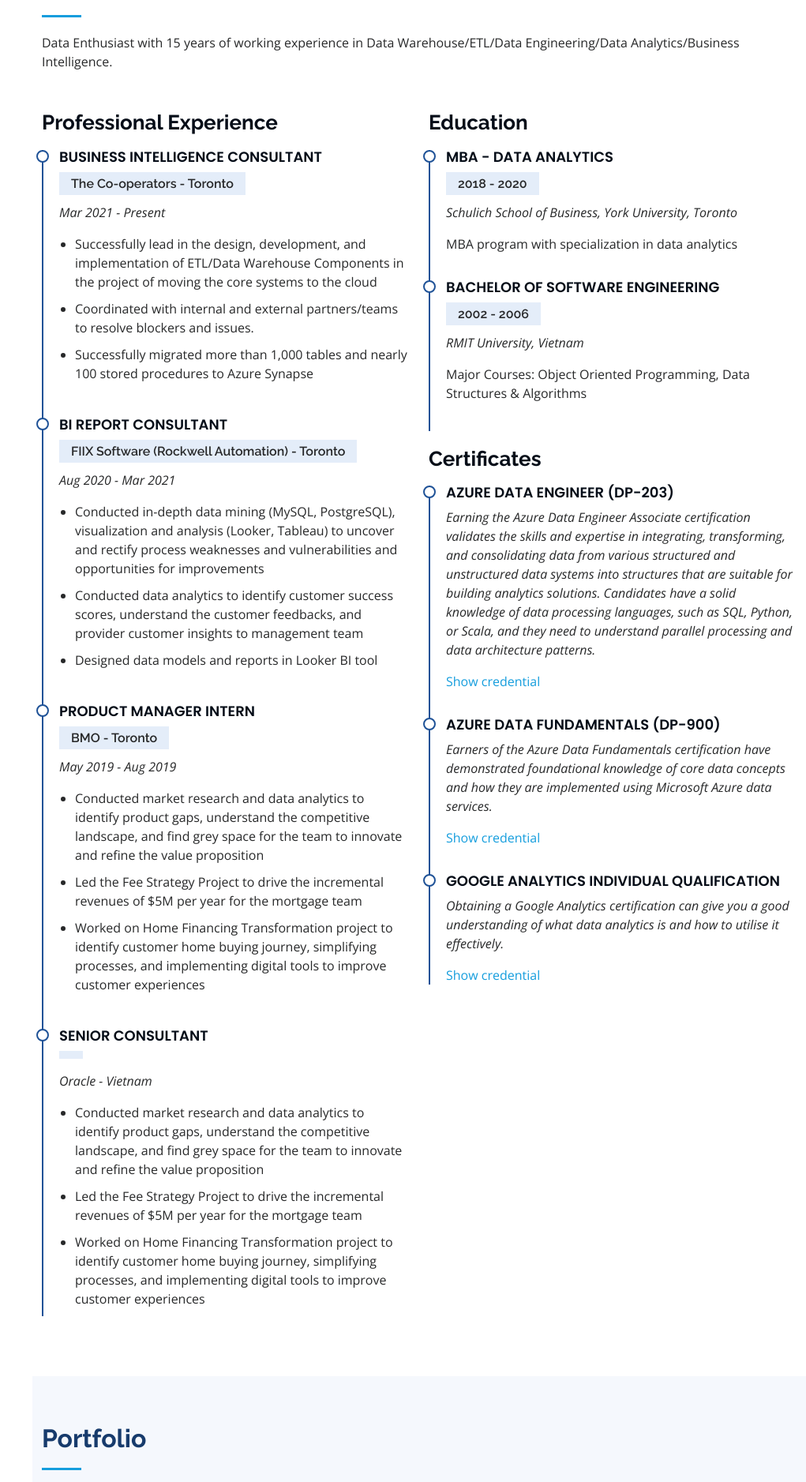
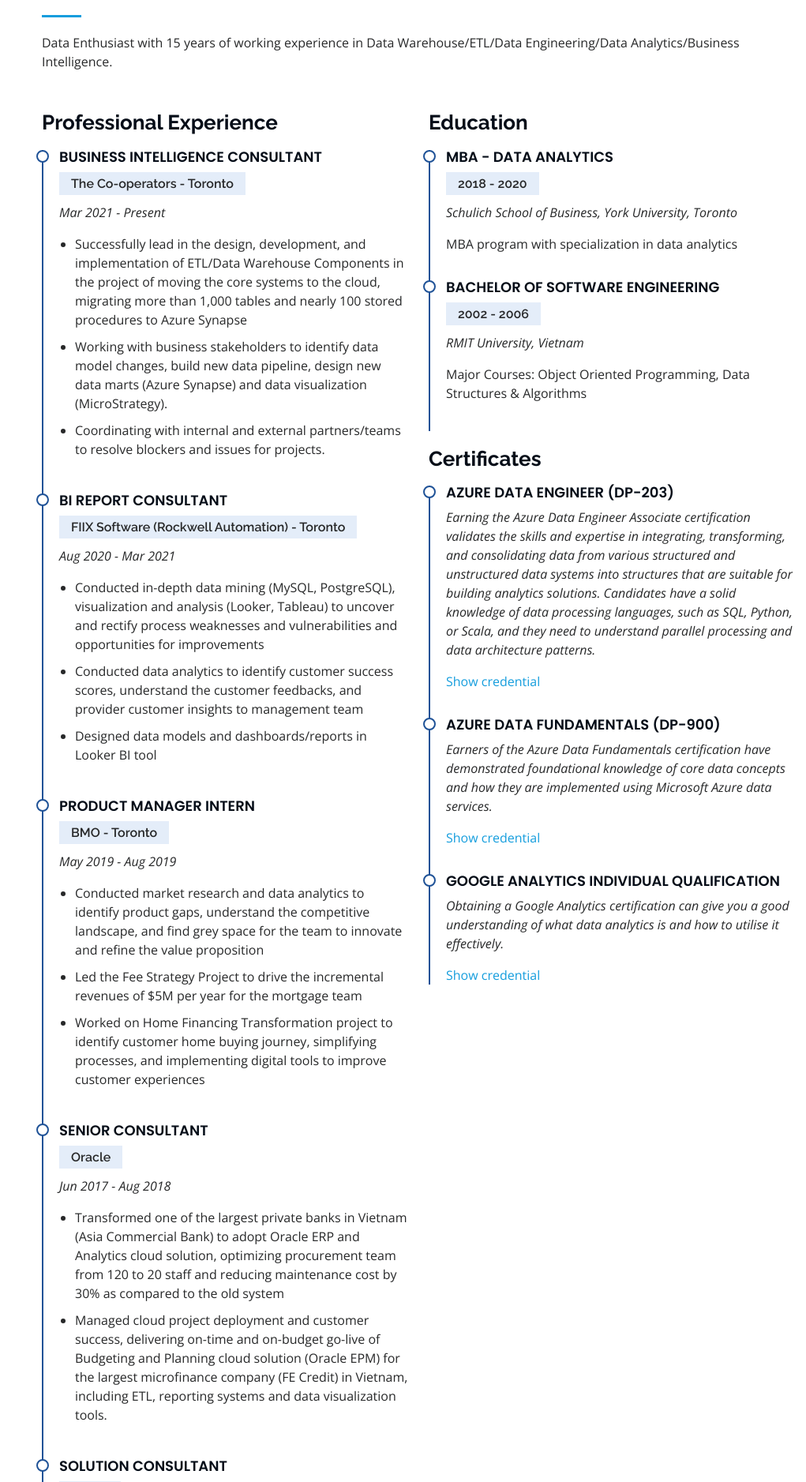
Before and after one commit to patrickdata/Patrick_Personal_Site, a Flask app: page / in a window 1280 px wide. Shown: the part 1868-3745 px from the top of the page at 79% size, without its empty margins (259-1280 px from the left). Run offline with Flask 3, Linux system fonts and the light colour scheme; some libraries are stand-ins or nearby versions.

Commit message:
second commit

```diff
--- a/main.py
+++ b/main.py
@@ -2,15 +2,25 @@ from flask import Flask, request
 from flask import render_template
 import datetime
 import smtplib
+import requests
 
+posts = requests.get("https://api.npoint.io/1d04317701f97c4c226d", verify=False).json()
 app = Flask(__name__)
-OWN_EMAIL = "YOUR OWN EMAIL ADDRESS"
-OWN_PASSWORD = "YOUR EMAIL ADDRESS PASSWORD"
+OWN_EMAIL = "patricknguyen2507@gmail.com"
+OWN_PASSWORD = "Kia@23921"
 
 @app.route("/")
 def home():
     current_year = datetime.datetime.now().year
-    return render_template("index.html", year=current_year)
+    return render_template("index.html", year=current_year, all_posts=posts)
+
+@app.route("/blogdetails/<int:index>")
+def show_post(index):
+    requested_post = None
+    for blog_post in posts:
+        if blog_post["id"] == index:
+            requested_post = blog_post
+    return render_template("blogdetails.html", post=requested_post)
 
 @app.route("/", methods=["GET", "POST"])
 def receive_data():
--- a/templates/blogdetails.html
+++ b/templates/blogdetails.html
@@ -55,7 +55,7 @@
           <li><a href="{{ url_for('home') }}" class="nav-link scrollto active"><i class="bx bx-home"></i> <span>Home</span></a></li>
           <li><a href="{{ url_for('home') }}#about" class="nav-link scrollto"><i class="bx bx-user"></i> <span>About</span></a></li>
           <li><a href="{{ url_for('home') }}#resume" class="nav-link scrollto"><i class="bx bx-file-blank"></i> <span>Resume</span></a></li>
-          <li><a href="{{ url_for('home') }}#portfolio" class="nav-link scrollto"><i class="bx bx-book-content"></i> <span>Portfolio</span></a></li>
+          <li><a href="{{ url_for('home') }}#Blog" class="nav-link scrollto"><i class="bx bx-book-content"></i> <span>Blog</span></a></li>
           <li><a href="{{ url_for('home') }}#services" class="nav-link scrollto"><i class="bx bx-server"></i> <span>Services</span></a></li>
           <li><a href="{{ url_for('home') }}#contact" class="nav-link scrollto"><i class="bx bx-envelope"></i> <span>Contact</span></a></li>
         </ul>
--- a/templates/index.html
+++ b/templates/index.html
@@ -40,13 +40,13 @@
       <div class="profile">
         <img src="static/assets/img/profile-img.jpg" alt="" class="img-fluid rounded-circle">
         <h1 class="text-light"><a href="index.html">Patrick Nguyen</a></h1>
-        <div class="social-links mt-3 text-center">
+        <!--<div class="social-links mt-3 text-center">
           <a href="#" class="twitter"><i class="bx bxl-twitter"></i></a>
           <a href="#" class="facebook"><i class="bx bxl-facebook"></i></a>
           <a href="#" class="instagram"><i class="bx bxl-instagram"></i></a>
           <a href="#" class="google-plus"><i class="bx bxl-skype"></i></a>
-          <a href="#" class="linkedin"><i class="bx bxl-linkedin"></i></a>
-        </div>
+          <a href="https://www.linkedin.com/in/hoangphuc/" class="linkedin"><i class="bx bxl-linkedin"></i></a>
+        </div>-->
       </div>
 
       <nav id="navbar" class="nav-menu navbar">
@@ -54,7 +54,7 @@
           <li><a href="#hero" class="nav-link scrollto active"><i class="bx bx-home"></i> <span>Home</span></a></li>
           <li><a href="#about" class="nav-link scrollto"><i class="bx bx-user"></i> <span>About</span></a></li>
           <li><a href="#resume" class="nav-link scrollto"><i class="bx bx-file-blank"></i> <span>Resume</span></a></li>
-          <li><a href="#portfolio" class="nav-link scrollto"><i class="bx bx-book-content"></i> <span>Portfolio</span></a></li>
+          <li><a href="#Blog" class="nav-link scrollto"><i class="bx bx-book-content"></i> <span>Blog</span></a></li>
           <li><a href="#services" class="nav-link scrollto"><i class="bx bx-server"></i> <span>Services</span></a></li>
           <li><a href="#contact" class="nav-link scrollto"><i class="bx bx-envelope"></i> <span>Contact</span></a></li>
         </ul>
@@ -194,9 +194,9 @@
               <h5>The Co-operators - Toronto</h5>
               <p><em>Mar 2021 - Present</em></p>
               <ul>
-                <li>Successfully lead in the design, development, and implementation of ETL/Data Warehouse Components in the project of moving the core systems to the cloud</li>
-                <li>Coordinated with internal and external partners/teams to resolve blockers and issues. </li>
-                <li>Successfully migrated more than 1,000 tables and nearly 100 stored procedures to Azure Synapse</li>
+                <li>Successfully lead in the design, development, and implementation of ETL/Data Warehouse Components in the project of moving the core systems to the cloud, migrating more than 1,000 tables and nearly 100 stored procedures to Azure Synapse</li>
+                <li>Working with business stakeholders to identify data model changes, build new data pipeline, design new data marts (Azure Synapse) and data visualization (MicroStrategy). </li>
+                <li>Coordinating with internal and external partners/teams to resolve blockers and issues for projects. </li>
               </ul>
             </div>
             <div class="resume-item">
@@ -206,7 +206,7 @@
               <ul>
                 <li>Conducted in-depth data mining (MySQL, PostgreSQL), visualization and analysis (Looker, Tableau) to uncover and rectify process weaknesses and vulnerabilities and opportunities for improvements</li>
                 <li>Conducted data analytics to identify customer success scores, understand the customer feedbacks, and provider customer insights to management team</li>
-                <li>Designed data models and reports in Looker BI tool</li>
+                <li>Designed data models and dashboards/reports in Looker BI tool</li>
               </ul>
             </div>
             <div class="resume-item">
@@ -221,12 +221,48 @@
             </div>
             <div class="resume-item">
               <h4>Senior Consultant</h4>
-              <h5></h5>
-              <p><em>Oracle - Vietnam</em></p>
+              <h5>Oracle</h5>
+              <p><em>Jun 2017 - Aug 2018</em></p>
               <ul>
-                <li>Conducted market research and data analytics to identify product gaps, understand the competitive landscape, and find grey space for the team to innovate and refine the value proposition</li>
-                <li>Led the Fee Strategy Project to drive the incremental revenues of $5M per year for the mortgage team</li>
-                <li>Worked on Home Financing Transformation project to identify customer home buying journey, simplifying processes, and implementing digital tools to improve customer experiences</li>
+                <li>Transformed one of the largest private banks in Vietnam (Asia Commercial Bank) to adopt Oracle ERP and Analytics cloud solution, optimizing procurement team from 120 to 20 staff and reducing maintenance cost by 30% as compared to the old system</li>
+                <li>Managed cloud project deployment and customer success, delivering on-time and on-budget go-live of Budgeting and Planning cloud solution (Oracle EPM) for the largest microfinance company (FE Credit) in Vietnam, including ETL, reporting systems and data visualization tools.</li>
+              </ul>
+            </div>
+            <div class="resume-item">
+              <h4>Solution Consultant</h4>
+              <h5>INFOR</h5>
+              <p><em>Jan 2013 - May 2017</em></p>
+              <ul>
+                <li>Reviewed and analyzed the client’s operations and processes and recommending improvements.</li>
+                <li>Worked with teams across multiple geographic locations, workforces and key stakeholders’ groups to develop proposals and recommendations for customers.</li>
+                <li>Deployed 50 projects successfully in more than 4 years.</li>
+              </ul>
+            </div>
+            <div class="resume-item">
+              <h4>ETL Solution Consultant</h4>
+              <h5>Oracle</h5>
+              <p><em>Jan 2011 - Dec 2012</em></p>
+              <ul>
+                <li>Advised customers on Oracle ETL, Analytics (OBIEE), and reporting tools. Optimized data collection procedures and designed reporting systems.</li>
+                <li>Designed and Implemented Oracle Datawarehouse, Integration, and BI platform for the largest bank in Cambodia, including data models.</li>
+              </ul>
+            </div>
+            <div class="resume-item">
+              <h4>Business Analyst</h4>
+              <h5>IBM</h5>
+              <p><em>Jun 2008 - Dec 2010</em></p>
+              <ul>
+                <li>Worked with stakeholders to gather business requirements and propose solutions.</li>
+                <li>Developed and implemented a collaboration system for the Vietnamese government, one of the largest contracts in Asia under tight deadlines.</li>
+              </ul>
+            </div>
+            <div class="resume-item">
+              <h4>Business Analyst</h4>
+              <h5>PROCTER & GAMBLE</h5>
+              <p><em>Jun 2008 - Dec 2010</em></p>
+              <ul>
+                <li>Deployed the largest project (ERP/CRM) at P&G Vietnam, which consisted of 20 key members, deployed for 2 years, and involved more than 1,000 stakeholders under tight deadlines.</li>
+                <li>Designed data warehouse to aggerate data from various core systems, gained insights and created meaningful reports and dashboards for executive team in different departments.</li>
               </ul>
             </div>
 
@@ -272,117 +308,39 @@
       </div>
     </section><!-- End Resume Section -->
 
-    <!-- ======= Portfolio Section ======= -->
-    <section id="portfolio" class="portfolio section-bg">
+    <!-- ======= Blog Section ======= -->
+    <section id="Blog" class="portfolio section-bg">
       <div class="container">
 
         <div class="section-title">
-          <h2>Portfolio</h2>
-          <p>Magnam dolores commodi suscipit. Necessitatibus eius consequatur ex aliquid fuga eum quidem. Sit sint consectetur velit. Quisquam quos quisquam cupiditate. Et nemo qui impedit suscipit alias ea. Quia fugiat sit in iste officiis commodi quidem hic quas.</p>
+          <h2>Blog</h2>
+          <p>My articles about Technology, Strategy, Self-Motivation and others</p>
         </div>
 
         <div class="row" data-aos="fade-up">
           <div class="col-lg-12 d-flex justify-content-center">
             <ul id="portfolio-flters">
               <li data-filter="*" class="filter-active">All</li>
-              <li data-filter=".filter-app">App</li>
-              <li data-filter=".filter-card">Card</li>
-              <li data-filter=".filter-web">Web</li>
+              <li data-filter=".filter-technology">Technology</li>
+              <li data-filter=".filter-strategy">Strategy</li>
+              <li data-filter=".filter-motivation">Motivation</li>
             </ul>
           </div>
         </div>
 
         <div class="row portfolio-container" data-aos="fade-up" data-aos-delay="100">
-
-          <div class="col-lg-4 col-md-6 portfolio-item filter-app">
+          {% for post in all_posts %}
+          <div class="col-lg-4 col-md-6 portfolio-item filter-{{ post.category }}">
             <div class="portfolio-wrap">
-              <img src="static/assets/img/portfolio/portfolio-1.jpg" class="img-fluid" alt="">
+              <h4 class="title"><a href="">{{ post.title }}</a></h4>
+              <img src="{{ post.thumnail }}" class="img-fluid" alt="">
               <div class="portfolio-links">
-                <a href="static/assets/img/portfolio/portfolio-1.jpg" data-gallery="portfolioGallery" class="portfolio-lightbox" title="App 1"><i class="bx bx-plus"></i></a>
-                <a href="portfolio-details.html" title="More Details"><i class="bx bx-link"></i></a>
+                <a href="{{ post.thumnail }}" data-gallery="portfolioGallery" class="portfolio-lightbox" title="App 1"><i class="bx bx-plus"></i></a>
+                <a href="{{ url_for('show_post', index=post.id) }}" title="More Details"><i class="bx bx-link"></i></a>
               </div>
             </div>
           </div>
-
-          <div class="col-lg-4 col-md-6 portfolio-item filter-web">
-            <div class="portfolio-wrap">
-              <img src="static/assets/img/portfolio/portfolio-2.jpg" class="img-fluid" alt="">
-              <div class="portfolio-links">
-                <a href="static/assets/img/portfolio/portfolio-2.jpg" data-gallery="portfolioGallery" class="portfolio-lightbox" title="Web 3"><i class="bx bx-plus"></i></a>
-                <a href="portfolio-details.html" title="More Details"><i class="bx bx-link"></i></a>
-              </div>
-            </div>
-          </div>
-
-          <div class="col-lg-4 col-md-6 portfolio-item filter-app">
-            <div class="portfolio-wrap">
-              <img src="static/assets/img/portfolio/portfolio-3.jpg" class="img-fluid" alt="">
-              <div class="portfolio-links">
-                <a href="static/assets/img/portfolio/portfolio-3.jpg" data-gallery="portfolioGallery" class="portfolio-lightbox" title="App 2"><i class="bx bx-plus"></i></a>
-                <a href="portfolio-details.html" title="More Details"><i class="bx bx-link"></i></a>
-              </div>
-            </div>
-          </div>
-
-          <div class="col-lg-4 col-md-6 portfolio-item filter-card">
-            <div class="portfolio-wrap">
-              <img src="static/assets/img/portfolio/portfolio-4.jpg" class="img-fluid" alt="">
-              <div class="portfolio-links">
-                <a href="static/assets/img/portfolio/portfolio-4.jpg" data-gallery="portfolioGallery" class="portfolio-lightbox" title="Card 2"><i class="bx bx-plus"></i></a>
-                <a href="portfolio-details.html" title="More Details"><i class="bx bx-link"></i></a>
-              </div>
-            </div>
-          </div>
-
-          <div class="col-lg-4 col-md-6 portfolio-item filter-web">
-            <div class="portfolio-wrap">
-              <img src="static/assets/img/portfolio/portfolio-5.jpg" class="img-fluid" alt="">
-              <div class="portfolio-links">
-                <a href="static/assets/img/portfolio/portfolio-5.jpg" data-gallery="portfolioGallery" class="portfolio-lightbox" title="Web 2"><i class="bx bx-plus"></i></a>
-                <a href="portfolio-details.html" title="More Details"><i class="bx bx-link"></i></a>
-              </div>
-            </div>
-          </div>
-
-          <div class="col-lg-4 col-md-6 portfolio-item filter-app">
-            <div class="portfolio-wrap">
-              <img src="static/assets/img/portfolio/portfolio-6.jpg" class="img-fluid" alt="">
-              <div class="portfolio-links">
-                <a href="static/assets/img/portfolio/portfolio-6.jpg" data-gallery="portfolioGallery" class="portfolio-lightbox" title="App 3"><i class="bx bx-plus"></i></a>
-                <a href="portfolio-details.html" title="More Details"><i class="bx bx-link"></i></a>
-              </div>
-            </div>
-          </div>
-
-          <div class="col-lg-4 col-md-6 portfolio-item filter-card">
-            <div class="portfolio-wrap">
-              <img src="static/assets/img/portfolio/portfolio-7.jpg" class="img-fluid" alt="">
-              <div class="portfolio-links">
-                <a href="static/assets/img/portfolio/portfolio-7.jpg" data-gallery="portfolioGallery" class="portfolio-lightbox" title="Card 1"><i class="bx bx-plus"></i></a>
-                <a href="portfolio-details.html" title="More Details"><i class="bx bx-link"></i></a>
-              </div>
-            </div>
-          </div>
-
-          <div class="col-lg-4 col-md-6 portfolio-item filter-card">
-            <div class="portfolio-wrap">
-              <img src="static/assets/img/portfolio/portfolio-8.jpg" class="img-fluid" alt="">
-              <div class="portfolio-links">
-                <a href="static/assets/img/portfolio/portfolio-8.jpg" data-gallery="portfolioGallery" class="portfolio-lightbox" title="Card 3"><i class="bx bx-plus"></i></a>
-                <a href="portfolio-details.html" title="More Details"><i class="bx bx-link"></i></a>
-              </div>
-            </div>
-          </div>
-
-          <div class="col-lg-4 col-md-6 portfolio-item filter-web">
-            <div class="portfolio-wrap">
-              <img src="static/assets/img/portfolio/portfolio-9.jpg" class="img-fluid" alt="">
-              <div class="portfolio-links">
-                <a href="static/assets/img/portfolio/portfolio-9.jpg" data-gallery="portfolioGallery" class="portfolio-lightbox" title="Web 3"><i class="bx bx-plus"></i></a>
-                <a href="portfolio-details.html" title="More Details"><i class="bx bx-link"></i></a>
-              </div>
-            </div>
-          </div>
+          {% endfor %}
 
         </div>
 
@@ -395,39 +353,39 @@
 
         <div class="section-title">
           <h2>Services</h2>
-          <p>Magnam dolores commodi suscipit. Necessitatibus eius consequatur ex aliquid fuga eum quidem. Sit sint consectetur velit. Quisquam quos quisquam cupiditate. Et nemo qui impedit suscipit alias ea. Quia fugiat sit in iste officiis commodi quidem hic quas.</p>
+          <p>These are my areas of expertise. I'm happy in helping my clients in the journey to increase the operation efficiencies by applying data insights and technology.</p>
         </div>
 
         <div class="row">
           <div class="col-lg-4 col-md-6 icon-box" data-aos="fade-up">
             <div class="icon"><i class="bi bi-briefcase"></i></div>
             <h4 class="title"><a href="">Business Analysis</a></h4>
-            <p class="description">Voluptatum deleniti atque corrupti quos dolores et quas molestias excepturi sint occaecati cupiditate non provident</p>
+            <p class="description">Requirement Gathering, UML diagrams, SWOT Analysis, Process flow diagram, Entity-Relationship Diagram, Scope Identification, Feasibility Analysis</p>
           </div>
           <div class="col-lg-4 col-md-6 icon-box" data-aos="fade-up" data-aos-delay="100">
             <div class="icon"><i class="bi bi-card-checklist"></i></div>
             <h4 class="title"><a href="">Data Analytics</a></h4>
-            <p class="description">Minim veniam, quis nostrud exercitation ullamco laboris nisi ut aliquip ex ea commodo consequat tarad limino ata</p>
+            <p class="description">Data Collection & Mining, Data Cleansing, Exploratory Analysis, Descriptive Analysis, Predictive Analysis </p>
           </div>
           <div class="col-lg-4 col-md-6 icon-box" data-aos="fade-up" data-aos-delay="200">
             <div class="icon"><i class="bi bi-bar-chart"></i></div>
             <h4 class="title"><a href="">Building Data Pipeline</a></h4>
-            <p class="description">Duis aute irure dolor in reprehenderit in voluptate velit esse cillum dolore eu fugiat nulla pariatur</p>
+            <p class="description">Building ETL, Data Orchestration, Data Mapping</p>
           </div>
           <div class="col-lg-4 col-md-6 icon-box" data-aos="fade-up" data-aos-delay="300">
             <div class="icon"><i class="bi bi-binoculars"></i></div>
             <h4 class="title"><a href="">Data Modelling</a></h4>
-            <p class="description">Excepteur sint occaecat cupidatat non proident, sunt in culpa qui officia deserunt mollit anim id est laborum</p>
+            <p class="description">Building Data Warehouse & Data Modeling, Data Dictionary, Data CataLog, Data Governance</p>
           </div>
           <div class="col-lg-4 col-md-6 icon-box" data-aos="fade-up" data-aos-delay="400">
             <div class="icon"><i class="bi bi-brightness-high"></i></div>
             <h4 class="title"><a href="">Data Visualization</a></h4>
-            <p class="description">At vero eos et accusamus et iusto odio dignissimos ducimus qui blanditiis praesentium voluptatum deleniti atque</p>
+            <p class="description">Building Charts, Reports & DashBoards, Data Stories</p>
           </div>
           <div class="col-lg-4 col-md-6 icon-box" data-aos="fade-up" data-aos-delay="500">
             <div class="icon"><i class="bi bi-calendar4-week"></i></div>
             <h4 class="title"><a href="">Software Development</a></h4>
-            <p class="description">Et harum quidem rerum facilis est et expedita distinctio. Nam libero tempore, cum soluta nobis est eligendi</p>
+            <p class="description">Python development, Website Development</p>
           </div>
         </div>
 
@@ -498,7 +456,6 @@
 
         <div class="section-title">
           <h2>Contact</h2>
-          <p>Magnam dolores commodi suscipit. Necessitatibus eius consequatur ex aliquid fuga eum quidem. Sit sint consectetur velit. Quisquam quos quisquam cupiditate. Et nemo qui impedit suscipit alias ea. Quia fugiat sit in iste officiis commodi quidem hic quas.</p>
         </div>
 
         <div class="row" data-aos="fade-in">
@@ -522,8 +479,8 @@
                 <h4>Call:</h4>
                 <p>416 939 3990</p>
               </div>
+              <img src="https://www.google.com/maps/d/thumbnail?mid=1HQ3p_Pft4AJwLbqLbW4dPBATATk&hl=en" frameborder="0" style="border:0; width: 100%; height: 290px;" alt="">
 
-              <iframe src="https://www.google.com/maps/@43.636659,-79.4719034,15z" frameborder="0" style="border:0; width: 100%; height: 290px;" allowfullscreen></iframe>
             </div>
 
           </div>
```
Also changed, not shown: templates/portfolio-details.html (deleted, +0 -176 lines), static/assets/img/favicon.png, static/assets/img/testimonials/testimonials-1.jpg (deleted), static/assets/img/testimonials/testimonials-2.jpg (deleted), static/assets/img/testimonials/testimonials-3.jpg (deleted), static/assets/img/testimonials/testimonials-4.jpg (deleted), static/assets/img/testimonials/testimonials-5.jpg (deleted).
